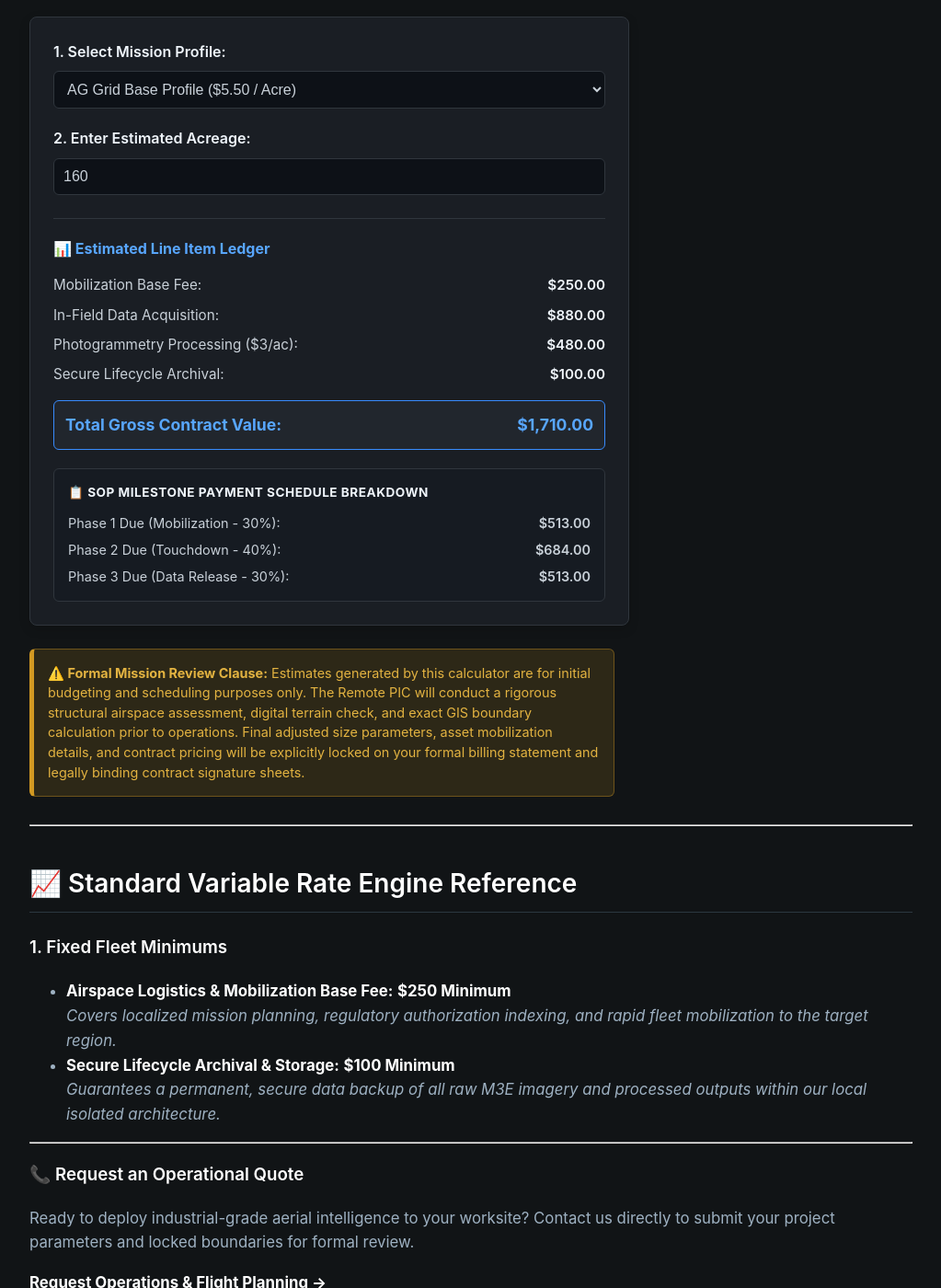
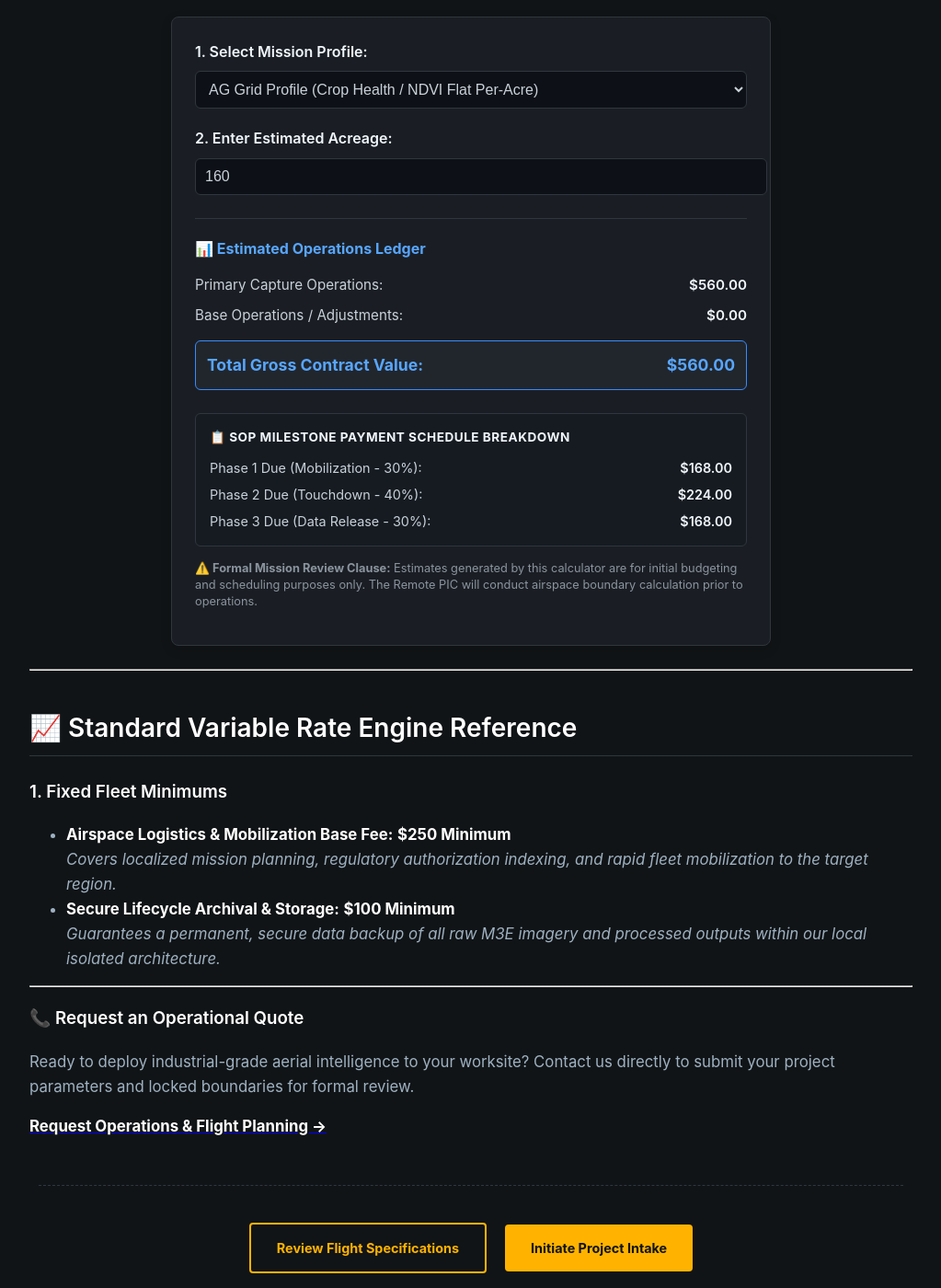
Before and after one commit to traviscloke126/traviscloke126.github.io, a Jekyll site: the page built from pricing.md, in a window 1280 px wide and 1400 px high, scrolled down 925 px. Shown: the whole window at 92% size, without its empty margins (128-1151 px from the left). Built offline with Jekyll 4.4.1, drawn with Linux system fonts in a browser that asks for light colours; our own code applies the rules of GitHub Pages for plain Markdown files.

Commit message:
Update pricing.md

```diff
--- a/pricing.md
+++ b/pricing.md
@@ -25,103 +25,143 @@ To secure flight windows, maintain crew readiness, and protect high-value operat
 Select your mission profile and enter your estimated project size below to calculate a real-time financial estimate down to the penny.
 
 <!-- INTERACTIVE WIDGET START -->
-<div style="max-width: 600px; background: #1a1e24; border: 1px solid #30363d; border-radius: 8px; padding: 25px; color: #c9d1d9; font-family: -apple-system, BlinkMacSystemFont, 'Segoe UI', Helvetica, Arial, sans-serif; box-shadow: 0 4px 12px rgba(0,0,0,0.15); margin: 25px 0;">
+<div style="max-width: 600px; background: #1a1e24; border: 1px solid #30363d; border-radius: 8px; padding: 25px; color: #c9d1d9; font-family: -apple-system, BlinkMacSystemFont, 'Segoe UI', Roboto, Helvetica, Arial, sans-serif; box-shadow: rgba(0,0,0,0.15) 0px 4px 12px; margin: 25px auto;">
 
   <!-- Profile Selector -->
   <div style="margin-bottom: 20px;">
     <label style="display: block; font-weight: 600; margin-bottom: 8px; color: #f0f6fc;">1. Select Mission Profile:</label>
-    <select id="profileSelect" oninput="calculateEstimate()" style="width: 100%; padding: 10px; background: #0d1117; border: 1px solid #30363d; border-radius: 6px; color: #c9d1d9; font-size: 1em;">
-      <option value="5.50">AG Grid Base Profile ($5.50 / Acre)</option>
-      <option value="12.50">CONST Earthwork Profile ($12.50 / Acre)</option>
+    <select id="profileselect" onchange="calculateEstimate()" style="width: 100%; padding: 10px; background: #0d1117; border: 1px solid #30363d; border-radius: 6px; color: #c9d1d9; font-size: 1rem;">
+      <option value="ag">AG Grid Profile (Crop Health / NDVI Flat Per-Acre)</option>
+      <option value="earthwork">Earthwork Profile (Construction / Volumetrics Flat Tier)</option>
+      <option value="media">Commercial Media Profile (Marketing / Real Estate Hourly)</option>
     </select>
   </div>
 
-  <!-- Acreage Input -->
+  <!-- Dynamic Dimension Input Container -->
   <div style="margin-bottom: 25px;">
-    <label style="display: block; font-weight: 600; margin-bottom: 8px; color: #f0f6fc;">2. Enter Estimated Acreage:</label>
-    <input type="number" id="acreageInput" value="160" min="1" oninput="calculateEstimate()" style="width: 100%; padding: 10px; background: #0d1117; border: 1px solid #30363d; border-radius: 6px; color: #c9d1d9; font-size: 1em; box-sizing: border-box;">
+    <label id="inputLabel" style="display: block; font-weight: 600; margin-bottom: 8px; color: #f0f6fc;">2. Enter Estimated Acreage:</label>
+    <input type="number" id="acreageInput" value="160" min="1" oninput="calculateEstimate()" style="width: 100%; padding: 10px; background: #0d1117; border: 1px solid #30363d; border-radius: 6px; color: #c9d1d9; font-size: 1rem;">
   </div>
 
   <!-- Output Matrix Ledger -->
-  <div style="border-top: 1px solid #30363d; padding-top: 20px; margin-bottom: 20px;">
-    <h4 style="margin: 0 0 15px 0; color: #58a6ff;">📊 Estimated Line Item Ledger</h4>
-    <div style="display: flex; justify-content: space-between; margin-bottom: 8px; font-size: 0.95em;">
-      <span>Mobilization Base Fee:</span>
-      <span style="font-weight: 600; color: #f0f6fc;">$250.00</span>
-    </div>
-    <div style="display: flex; justify-content: space-between; margin-bottom: 8px; font-size: 0.95em;">
-      <span>In-Field Data Acquisition:</span>
-      <span id="ledgerAcquisition" style="font-weight: 600; color: #f0f6fc;">$880.00</span>
-    </div>
-    <div style="display: flex; justify-content: space-between; margin-bottom: 8px; font-size: 0.95em;">
-      <span>Photogrammetry Processing ($3/ac):</span>
-      <span id="ledgerProcessing" style="font-weight: 600; color: #f0f6fc;">$480.00</span>
-    </div>
-    <div style="display: flex; justify-content: space-between; margin-bottom: 15px; font-size: 0.95em;">
-      <span>Secure Lifecycle Archival:</span>
-      <span style="font-weight: 600; color: #f0f6fc;">$100.00</span>
+  <div style="border-top: 1px solid #30363d; padding-top: 20px; margin-bottom: 25px;">
+    <h4 style="margin: 0 0 15px 0; color: #58a6ff;">📊 Estimated Operations Ledger</h4>
+
+    <div style="display: flex; justify-content: space-between; margin-bottom: 8px; font-size: 0.95rem;">
+      <span>Primary Capture Operations:</span>
+      <span id="ledgerAcquisition" style="font-weight: 600; color: #f0f6fc;">$0.00</span>
     </div>
 
-    <!-- Gross Total -->
-    <div style="display: flex; justify-content: space-between; background: #21262d; padding: 12px; border-radius: 6px; border: 1px solid #388bfd; font-size: 1.1em; font-weight: 700;">
+    <div style="display: flex; justify-content: space-between; margin-bottom: 15px; font-size: 0.95rem;">
+      <span>Base Operations / Adjustments:</span>
+      <span id="ledgerProcessing" style="font-weight: 600; color: #f0f6fc;">$0.00</span>
+    </div>
+
+    <!-- Gross Total Display Box -->
+    <div style="display: flex; justify-content: space-between; background: #21262d; padding: 12px; border-radius: 6px; border: 1px solid #388bfd; font-size: 1.1rem; font-weight: 700;">
       <span style="color: #58a6ff;">Total Gross Contract Value:</span>
-      <span id="ledgerTotal" style="color: #58a6ff;">$1,710.00</span>
+      <span id="ledgerTotal" style="color: #58a6ff;">$0.00</span>
     </div>
   </div>
 
   <!-- Milestone Split Display -->
   <div style="background: #161b22; border: 1px solid #30363d; padding: 15px; border-radius: 6px;">
-    <h5 style="margin: 0 0 10px 0; color: #f0f6fc; text-transform: uppercase; font-size: 0.85em; letter-spacing: 0.5px;">📋 SOP Milestone Payment Schedule Breakdown</h5>
-    <div style="display: flex; justify-content: space-between; margin-bottom: 6px; font-size: 0.9em;">
+    <h5 style="margin: 0 0 10px 0; color: #f0f6fc; text-transform: uppercase; font-size: 0.85rem; letter-spacing: 0.5px;">📋 SOP Milestone Payment Schedule Breakdown</h5>
+
+    <div style="display: flex; justify-content: space-between; margin-bottom: 6px; font-size: 0.9rem;">
       <span>Phase 1 Due (Mobilization - 30%):</span>
-      <span id="splitPhase1" style="font-weight: 600;">$513.00</span>
+      <span id="splitPhase1" style="font-weight: 600; color: #f0f6fc;">$0.00</span>
     </div>
-    <div style="display: flex; justify-content: space-between; margin-bottom: 6px; font-size: 0.9em;">
+
+    <div style="display: flex; justify-content: space-between; margin-bottom: 6px; font-size: 0.9rem;">
       <span>Phase 2 Due (Touchdown - 40%):</span>
-      <span id="splitPhase2" style="font-weight: 600;">$684.00</span>
+      <span id="splitPhase2" style="font-weight: 600; color: #f0f6fc;">$0.00</span>
     </div>
-    <div style="display: flex; justify-content: space-between; font-size: 0.9em;">
+
+    <div style="display: flex; justify-content: space-between; font-size: 0.9rem;">
       <span>Phase 3 Due (Data Release - 30%):</span>
-      <span id="splitPhase3" style="font-weight: 600;">$513.00</span>
+      <span id="splitPhase3" style="font-weight: 600; color: #f0f6fc;">$0.00</span>
     </div>
   </div>
 
-</div>
-
-<!-- Disclaimer Box -->
-<div style="max-width: 600px; background: rgba(210,153,34,0.15); border: 1px solid rgba(210,153,34,0.4); border-left: 5px solid #d29922; padding: 15px; border-radius: 6px; font-size: 0.9em; line-height: 1.5; color: #e3b341; margin-bottom: 30px;">
-  <b>⚠️ Formal Mission Review Clause:</b> Estimates generated by this calculator are for initial budgeting and scheduling purposes only. The Remote PIC will conduct a rigorous structural airspace assessment, digital terrain check, and exact GIS boundary calculation prior to operations. Final adjusted size parameters, asset mobilization details, and contract pricing will be explicitly locked on your formal billing statement and legally binding contract signature sheets.
+  <p style="margin-top: 15px; font-size: 0.8rem; color: #8b949e; line-height: 1.4;">
+    <b>⚠️ Formal Mission Review Clause:</b> Estimates generated by this calculator are for initial budgeting and scheduling purposes only. The Remote PIC will conduct airspace boundary calculation prior to operations.
+  </p>
 </div>
 
 <script>
 function calculateEstimate() {
-  const rate = parseFloat(document.getElementById('profileSelect').value);
-  const acres = parseFloat(document.getElementById('acreageInput').value) || 0;
+  const profile = document.getElementById('profileselect').value;
+  const rawInput = parseFloat(document.getElementById('acreageInput').value) || 0;
 
-  // Calculate Line Items
-  const baseMob = 250.00;
-  const baseArch = 100.00;
-  const acquisition = acres * rate;
-  const processing = acres * 3.00;
+  const inputLabel = document.getElementById('inputLabel');
+  let fieldCaptureCost = 0;
+  let layoutAdjustmentCost = 0;
+  let absoluteTotalValue = 0;
 
-  const total = baseMob + baseArch + acquisition + processing;
+  if (profile === 'ag') {
+    inputLabel.innerText = "2. Enter Estimated Acreage:";
 
-  // Milestone splits
-  const phase1 = total * 0.30;
-  const phase2 = total * 0.40;
-  const phase3 = total * 0.30;
+    // Scale rate dynamically based on acreage size to stay ultra-competitive
+    let ratePerAcre = 3.50;
+    if (rawInput > 160) ratePerAcre = 2.75;
+    if (rawInput > 640) ratePerAcre = 2.25;
 
-  // Format numbers to USD text
-  document.getElementById('ledgerAcquisition').innerText = '$' + acquisition.toFixed(2);
-  document.getElementById('ledgerProcessing').innerText = '$' + processing.toFixed(2);
-  document.getElementById('ledgerTotal').innerText = '$' + total.toFixed(2);
+    fieldCaptureCost = rawInput * ratePerAcre;
+    layoutAdjustmentCost = 0; // Completely flat and transparent
+    absoluteTotalValue = fieldCaptureCost;
 
-  document.getElementById('splitPhase1').innerText = '$' + phase1.toFixed(2);
-  document.getElementById('splitPhase2').innerText = '$' + phase2.toFixed(2);
-  document.getElementById('splitPhase3').innerText = '$' + phase3.toFixed(2);
+  } else if (profile === 'earthwork') {
+    inputLabel.innerText = "2. Enter Estimated Acreage:";
+
+    // Enforce the $750 site minimum if under 25 acres
+    if (rawInput <= 25) {
+      absoluteTotalValue = 750.00;
+      fieldCaptureCost = 750.00;
+      layoutAdjustmentCost = 0;
+    } else {
+      // Scale clean per acre cost for vast construction grids
+      const dynamicRate = rawInput > 100 ? 18.00 : 25.00;
+      fieldCaptureCost = rawInput * dynamicRate;
+      layoutAdjustmentCost = 0;
+      absoluteTotalValue = fieldCaptureCost;
+    }
+
+  } else if (profile === 'media') {
+    inputLabel.innerText = "2. Enter Estimated Project Hours:";
+
+    // Enforce 2-hour minimum block floor rate ($400 minimum)
+    const activeHours = rawInput < 2 ? 2 : rawInput;
+    fieldCaptureCost = activeHours * 200.00;
+
+    if (rawInput < 2 && rawInput > 0) {
+      layoutAdjustmentCost = (2 - rawInput) * 200.00; // Track missing hours as setup variance
+    } else {
+      layoutAdjustmentCost = 0;
+    }
+    absoluteTotalValue = fieldCaptureCost;
+  }
+
+  // Calculate standard corporate milestone schedule splits
+  const phase1Val = absoluteTotalValue * 0.30;
+  const phase2Val = absoluteTotalValue * 0.40;
+  const phase3Val = absoluteTotalValue * 0.30;
+
+  // Format outputs and push text variables straight out into view
+  document.getElementById('ledgerAcquisition').innerText = '$' + fieldCaptureCost.toFixed(2);
+  document.getElementById('ledgerProcessing').innerText = '$' + layoutAdjustmentCost.toFixed(2);
+  document.getElementById('ledgerTotal').innerText = '$' + absoluteTotalValue.toFixed(2);
+
+  document.getElementById('splitPhase1').innerText = '$' + phase1Val.toFixed(2);
+  document.getElementById('splitPhase2').innerText = '$' + phase2Val.toFixed(2);
+  document.getElementById('splitPhase3').innerText = '$' + phase3Val.toFixed(2);
 }
+
+// Fire the logic script instantly on layout initial mount
+calculateEstimate();
 </script>
 <!-- INTERACTIVE WIDGET END -->
+
 
 ---
 
```
